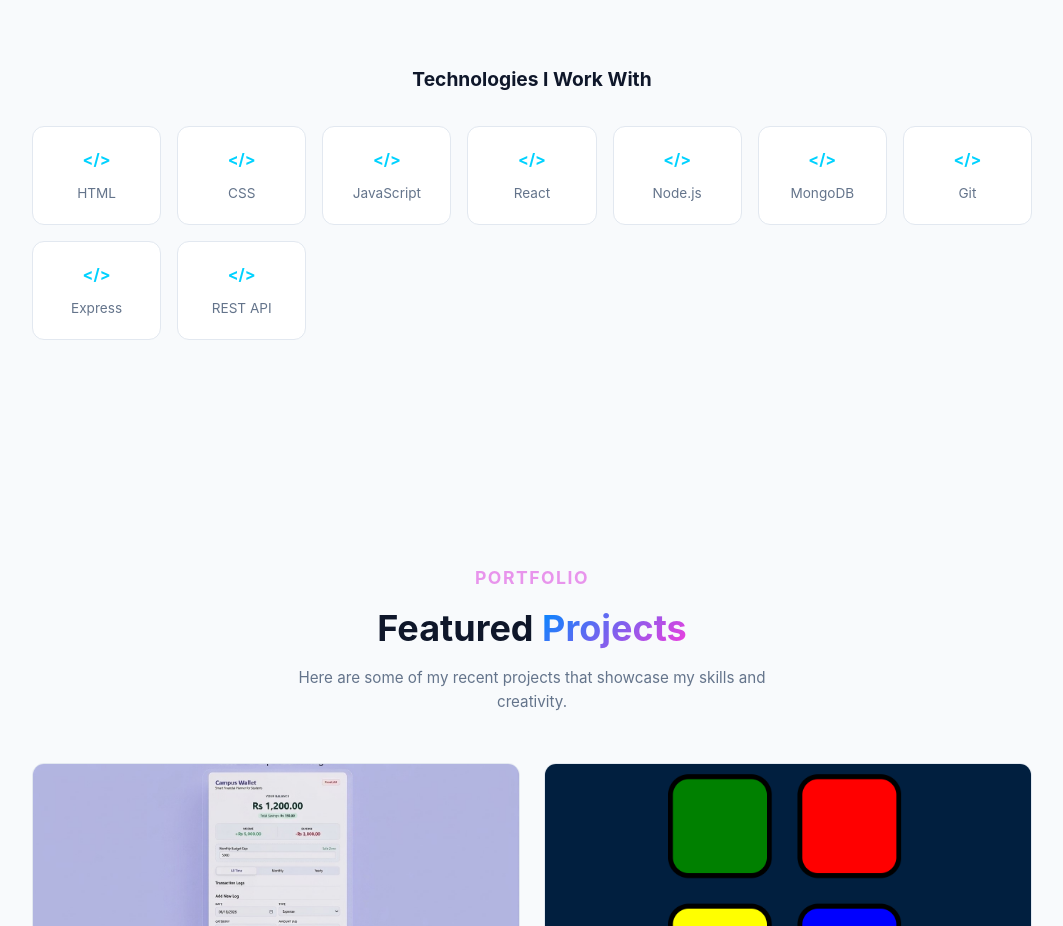
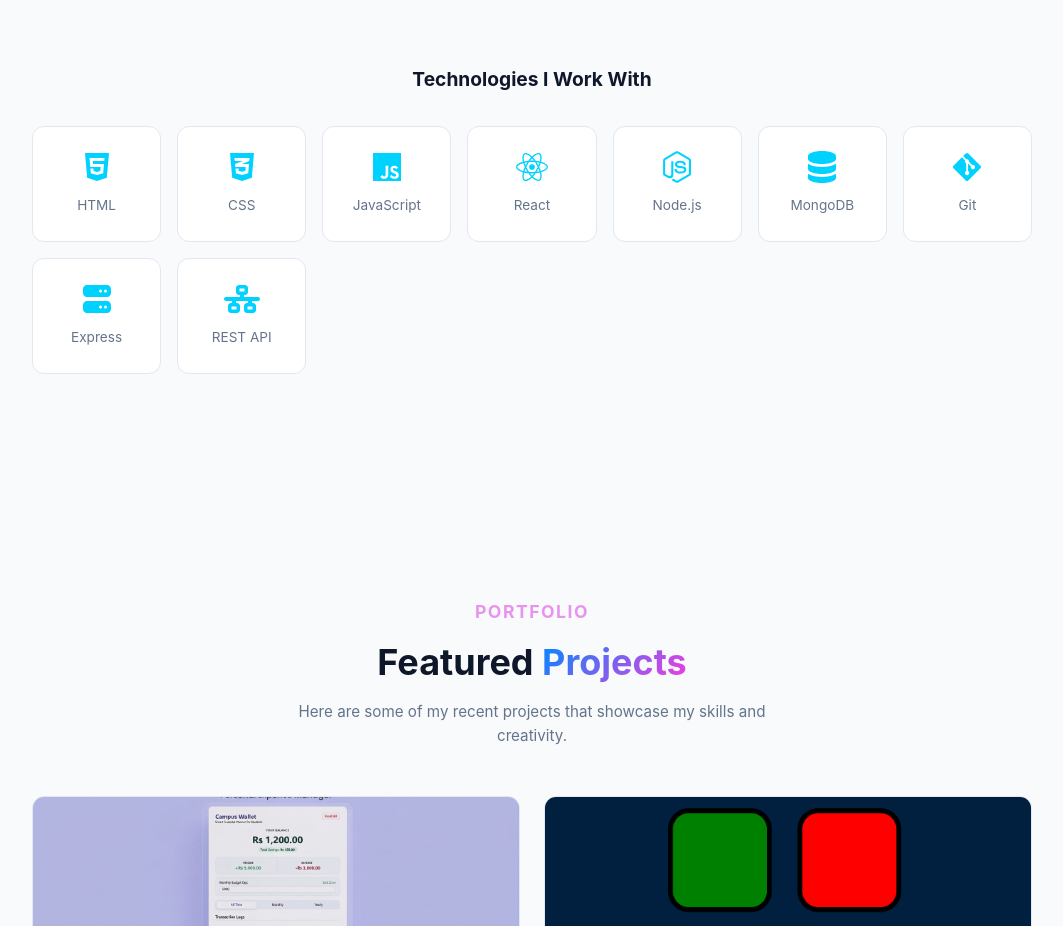
Before and after one commit to alinabimali36/My_Portfolio, a React app in the folder frontend/: page / in a window 1280 px wide. Shown: the part 2167-3093 px from the top of the page, without its empty margins (108-1171 px from the left). Built offline with nearby package versions, Linux system fonts and the light colour scheme; the HTML template or start-up script is replaced by a standard one.

Commit message:
Added logo for all technologies

```diff
--- a/frontend/src/App.css
+++ b/frontend/src/App.css
@@ -472,6 +472,7 @@ section {
   margin-bottom: 2rem;
 }
 
+
 .tech-grid {
   display: grid;
   grid-template-columns: repeat(auto-fit, minmax(120px, 1fr));
@@ -487,7 +488,6 @@ section {
   align-items: center;
   justify-content: center;
   padding: 1.25rem;
-  gap: 0.6rem;
   font-size: 0.85rem;
   color: var(--text-muted);
   background-color: var(--bg-card);
@@ -495,11 +495,13 @@ section {
   border-radius: 12px;
   cursor: pointer;
   transition: border-color 0.2s ease, color 0.2s ease, background-color 0.3s ease;
+  padding: 1.5rem 1rem;
+  gap: 0.75rem;
 }
 
 .tech-item:hover {
-  border-color: var(--accent-cyan);
-  color: var(--text-main);
+  transform: translateY(-4px);
+  border-color: #00d2ff;
 }
 
 .tech-icon {
--- a/frontend/src/components/Skills.jsx
+++ b/frontend/src/components/Skills.jsx
@@ -1,4 +1,7 @@
-  import { Settings, Smartphone, Database, Wrench } from "lucide-react";
+import { Settings, Smartphone, Database, Wrench} from "lucide-react";
+import { FontAwesomeIcon } from '@fortawesome/react-fontawesome';
+import { faHtml5, faCss3Alt, faJs, faReact, faNodeJs, faGitAlt } from '@fortawesome/free-brands-svg-icons';
+import { faDatabase, faServer, faNetworkWired } from '@fortawesome/free-solid-svg-icons';
 
 const frontendSkills = [
   { name: 'HTML5', level: '95%' },
@@ -23,10 +26,18 @@
 ];
 
 const techStack = [
-    'HTML', 'CSS', 'JavaScript', 'React', 'Node.js', 'MongoDB',
-    'Git','Express', 'REST API',
+  { name: 'HTML', icon: faHtml5 },
+  { name: 'CSS', icon: faCss3Alt },
+  { name: 'JavaScript', icon: faJs },
+  { name: 'React', icon: faReact },
+  { name: 'Node.js', icon: faNodeJs },
+  { name: 'MongoDB', icon: faDatabase },
+  { name: 'Git', icon: faGitAlt },
+  { name: 'Express', icon: faServer },
+  { name: 'REST API', icon: faNetworkWired },
 ];
-function Skills(){
+
+function Skills() {
   return (
     <section className="skills container" id="skills">
       <span className="section-tag">SKILLS &amp; EXPERTISE</span>
@@ -58,7 +69,7 @@ function Skills(){
 
         <div className="card skill-card">
           <div className="skill-category-title blue-title">
-            <span className="category-icon blue-icon"><Settings />  </span>
+            <span className="category-icon blue-icon"><Settings /></span>
             <h3>Backend</h3>
           </div>
           {backendSkills.map((skill, index) => (
@@ -94,7 +105,7 @@ function Skills(){
 
         <div className="card skill-card">
           <div className="skill-category-title cyan-title">
-            <span className="category-icon cyan-icon"><Wrench /> </span>
+            <span className="category-icon cyan-icon"><Wrench /></span>
             <h3>Tools &amp; Others</h3>
           </div>
           {toolsSkills.map((skill, index) => (
@@ -116,14 +127,16 @@ function Skills(){
        <div className="tech-grid">
         {techStack.map((tech, index) => (
         <div key={index} className="card tech-item">
-              <span className="tech-icon">&lt;/&gt;</span>
-              <span>{tech}</span>
+        <span className="tech-icon">
+          <FontAwesomeIcon icon={tech.icon} size="2xl" />
+        </span>
+        <span className="tech-name">{tech.name}</span>
       </div>
     ))}
   </div>
 </div>
     </section>
   );
-};
+}
 
 export default Skills;
```
Lines whose indentation alone changed are shown as unchanged.
